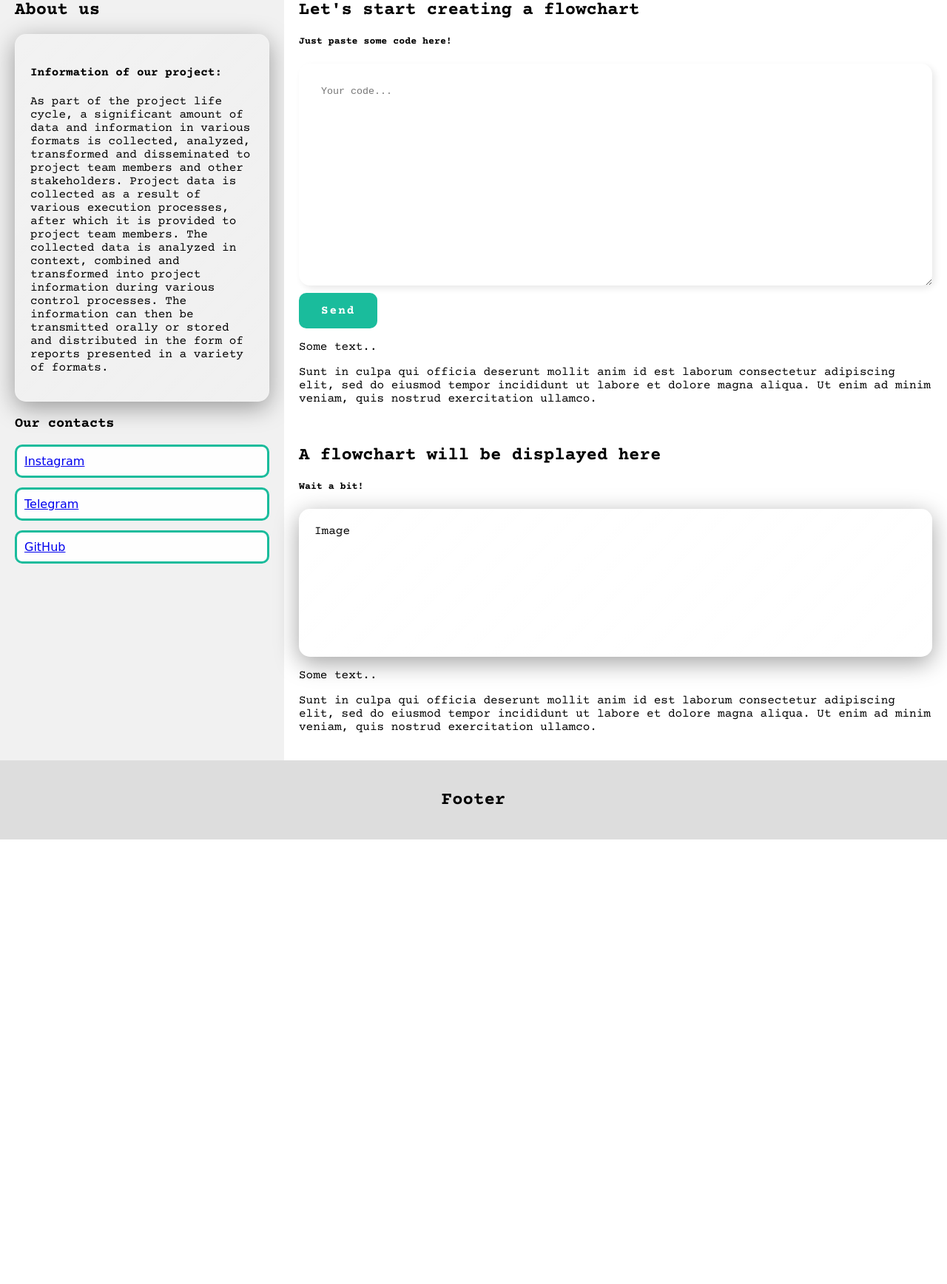
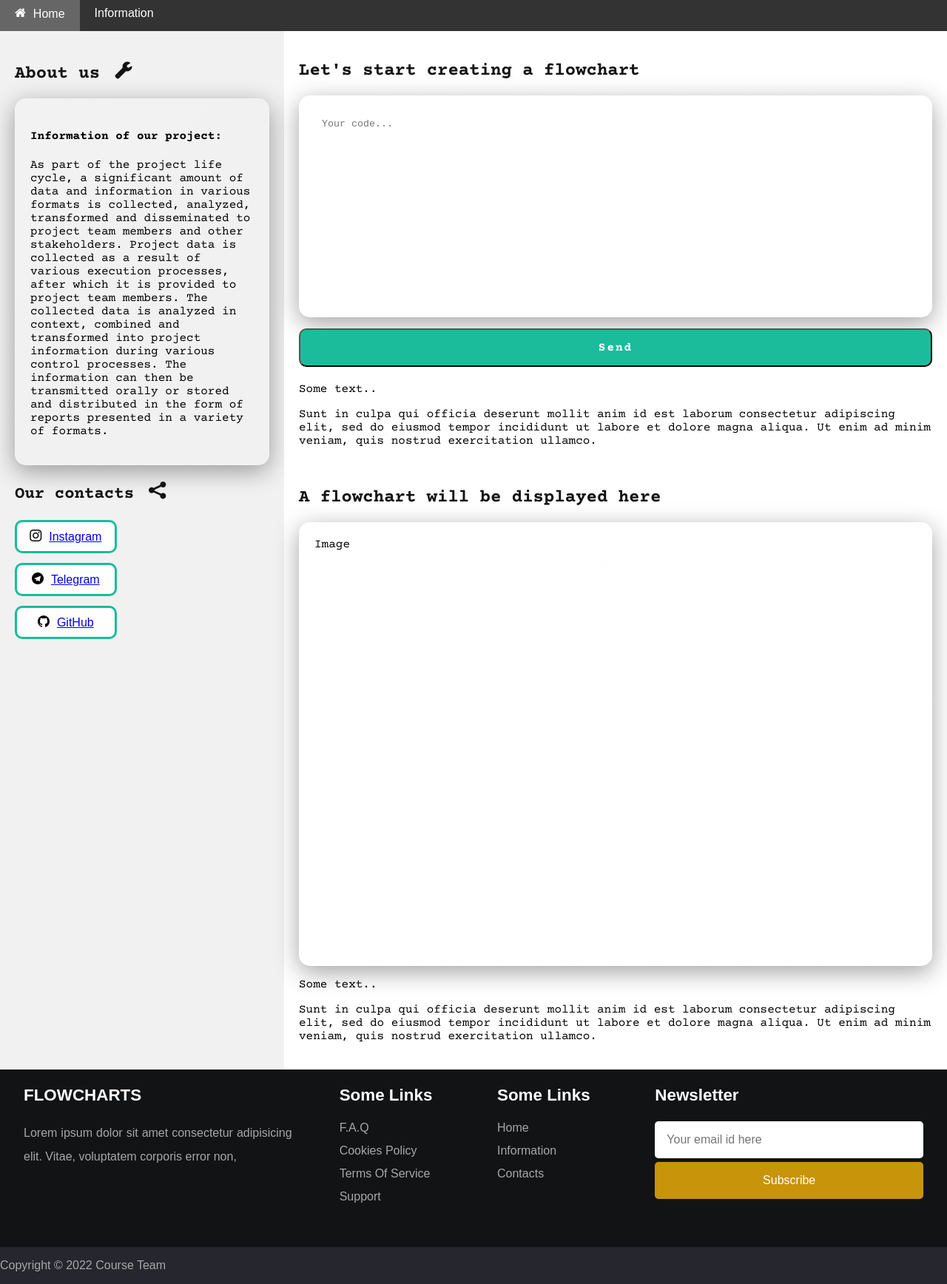
Before and after one commit to chyrkovmaksym/flowcharts, a plain HTML site: page index.html in a window 1280 px wide. Shown: the part 380-2116 px from the top of the page at 74% size. Before the commit the page ends 1515 px from the top, so only its background shows below. Drawn offline with nearby package versions, Linux system fonts and the light colour scheme.

Commit message:
added some methods

```diff
--- /dev/null
+++ b/fonts.css
@@ -0,0 +1,57 @@
+@font-face {
+  font-family: 'icomoon';
+  src:  url('fonts/icomoon.eot?k1fchl');
+  src:  url('fonts/icomoon.eot?k1fchl#iefix') format('embedded-opentype'),
+    url('fonts/icomoon.ttf?k1fchl') format('truetype'),
+    url('fonts/icomoon.woff?k1fchl') format('woff'),
+    url('fonts/icomoon.svg?k1fchl#icomoon') format('svg');
+  font-weight: normal;
+  font-style: normal;
+  font-display: block;
+}
+
+[class^="icon-"], [class*=" icon-"] {
+  /* use !important to prevent issues with browser extensions that change fonts */
+  font-family: 'icomoon' !important;
+  speak: never;
+  font-style: normal;
+  font-weight: normal;
+  font-variant: normal;
+  text-transform: none;
+  line-height: 1;
+
+  /* Better Font Rendering =========== */
+  -webkit-font-smoothing: antialiased;
+  -moz-osx-font-smoothing: grayscale;
+}
+
+.icon-envelope-o:before {
+  content: "\f003";
+}
+.icon-home:before {
+  content: "\f015";
+}
+.icon-comment:before {
+  content: "\f075";
+}
+.icon-wrench:before {
+  content: "\f0ad";
+}
+.icon-cc-visa:before {
+  content: "\f1f0";
+}
+.icon-cc-mastercard:before {
+  content: "\f1f1";
+}
+.icon-share2:before {
+  content: "\ea82";
+}
+.icon-instagram:before {
+  content: "\ea92";
+}
+.icon-telegram:before {
+  content: "\ea95";
+}
+.icon-github:before {
+  content: "\eab0";
+}
--- a/index.html
+++ b/index.html
@@ -1,21 +1,27 @@
 <!DOCTYPE html>
 <html lang="en">
+
 <head>
-    <title>Page Title</title>
+    <title>Document</title>
     <meta charset="UTF-8">
     <meta name="viewport" content="width=device-width, initial-scale=1">
-    <link rel="stylesheet" href="style.css">
+    <link rel="stylesheet" href="styles/style.css">
+    <link rel="stylesheet" href="fonts.css">
+    <link href="https://maxcdn.bootstrapcdn.com/font-awesome/4.7.0/css/font-awesome.min.css" rel="stylesheet"
+        integrity="sha384-wvfXpqpZZVQGK6TAh5PVlGOfQNHSoD2xbE+QkPxCAFlNEevoEH3Sl0sibVcOQVnN" crossorigin="anonymous">
     <link rel="preconnect" href="https://fonts.googleapis.com">
     <link rel="preconnect" href="https://fonts.gstatic.com" crossorigin>
-    <link href="https://fonts.googleapis.com/css2?family=Courier+Prime:ital,wght@0,400;0,700;1,400;1,700&display=swap" rel="stylesheet">
+    <link href="https://fonts.googleapis.com/css2?family=Courier+Prime:ital,wght@0,400;0,700;1,400;1,700&display=swap"
+        rel="stylesheet">
+
 </head>
+
 <body>
-
     <div class="header">
-    <h1>My Website</h1>
-    <p>A <b>responsive</b> website created by me.</p>
+        <div class="wrapper">
+            <p class="title">FLOWCHARTS</p>
         </div>
-
+    </div>
     <div class="navbar">
         <a href="#" class="active">Home</a>
         <a href="#">Information</a>
@@ -23,40 +29,94 @@
 
     <div class="row">
         <div class="side">
-        <h2 class="info_us">About us</h2>
-        <div class="fakeimg" style="height:auto;">
+            <h2 class="about_us">About us</h2>
+            <div class="text_about_us" style="height:auto;">
                 <h4 class="inf_pro">Information of our project:</h4>
-            <p class="inf_pro">As part of the project life cycle, a significant amount of data and information in various formats is collected, analyzed, transformed and disseminated to project team members and other stakeholders. Project data is collected as a result of various execution processes, after which it is provided to project team members. The collected data is analyzed in context, combined and transformed into project information during various control processes. The information can then be transmitted orally or stored and distributed in the form of reports presented in a variety of formats.</p>
+                <p class="inf_pro">As part of the project life cycle, a significant amount of data and information in
+                    various formats is collected, analyzed, transformed and disseminated to project team members and
+                    other stakeholders. Project data is collected as a result of various execution processes, after
+                    which it is provided to project team members. The collected data is analyzed in context, combined
+                    and transformed into project information during various control processes. The information can then
+                    be transmitted orally or stored and distributed in the form of reports presented in a variety of
+                    formats.</p>
             </div>
-        <h3 class="info_us" >Our contacts</h3>
+            <h3 class="contacts">Our contacts</h3>
             <ol class="bullet">
-            <li><a href="#">Instagram</a></li>
-            <li><a href="#">Telegram</a></li>
-            <li><a href="#">GitHub</a></li>
-
+                <li class="li_inst"><a href="#">Instagram</a></li>
+                <li class="li_tg"><a href="#">Telegram</a></li>
+                <li class="li_git"><a href="#">GitHub</a></li>
             </ol>
         </div>
         <div class="main">
-        <h2 class="info_us" >Let's start creating a flowchart</h2>
-        <h5 >Just paste some code here!</h5>
-        <div class="code_" style="height:300px;">
-            <textarea  id="code" placeholder="Your code..."></textarea>
-        </div>
-        <a href="" id="button" class="button">Send</a>
+            <h2 class="headers">Let's start creating a flowchart</h2>
+            <textarea name="code" id="code" class="code_" style="height: 300px;" placeholder="Your code..."></textarea>
+            <button id="button" class="button">Send</button>
             <p>Some text..</p>
-        <p>Sunt in culpa qui officia deserunt mollit anim id est laborum consectetur adipiscing elit, sed do eiusmod tempor incididunt ut labore et dolore magna aliqua. Ut enim ad minim veniam, quis nostrud exercitation ullamco.</p>
+            <p>Sunt in culpa qui officia deserunt mollit anim id est laborum consectetur adipiscing elit, sed do eiusmod
+                tempor incididunt ut labore et dolore magna aliqua. Ut enim ad minim veniam, quis nostrud exercitation
+                ullamco.</p>
             <br>
-        <h2 class="info_us" >A flowchart will be displayed here</h2>
-        <h5>Wait a bit!</h5>
-        <div class="fakeimg" style="height:200px;">Image</div>
+            <h2 class="headers">A flowchart will be displayed here</h2>
+            <div class="fakeimg" style="height:600px;">Image</div>
             <p>Some text..</p>
-        <p>Sunt in culpa qui officia deserunt mollit anim id est laborum consectetur adipiscing elit, sed do eiusmod tempor incididunt ut labore et dolore magna aliqua. Ut enim ad minim veniam, quis nostrud exercitation ullamco.</p>
+            <p>Sunt in culpa qui officia deserunt mollit anim id est laborum consectetur adipiscing elit, sed do eiusmod
+                tempor incididunt ut labore et dolore magna aliqua. Ut enim ad minim veniam, quis nostrud exercitation
+                ullamco.</p>
         </div>
     </div>
+    <footer>
+        <div class="row primary">
+            <div class="column about">
+                <h3>FLOWCHARTS</h3>
+                <p>
+                    Lorem ipsum dolor sit amet consectetur adipisicing elit. Vitae,
+                    voluptatem corporis error non,
+                </p>
+            </div>
+            <div class="column links">
+                <h3>Some Links</h3>
+                <ul>
+                    <li>
+                        <a href="#faq">F.A.Q</a>
+                    </li>
+                    <li>
+                        <a href="#cookies-policy">Cookies Policy</a>
+                    </li>
+                    <li>
+                        <a href="#terms-of-services">Terms Of Service</a>
+                    </li>
+                    <li>
+                        <a href="#support">Support</a>
+                    </li>
+                </ul>
+            </div>
+            <div class="column links">
+                <h3>Some Links</h3>
+                <ul>
+                    <li>
+                        <a href="#home">Home</a>
+                    </li>
+                    <li>
+                        <a href="#information">Information</a>
+                    </li>
+                    <li>
+                        <a href="#contacts">Contacts</a>
+                    </li>
+                </ul>
+            </div>
+            <div class="column subscribe">
+                <h3>Newsletter</h3>
+                <div>
+                    <input placeholder="Your email id here" type="email" />
+                    <button>Subscribe</button>
+                </div>
+            </div>
+        </div>
+        <div class="row copyright">
+            <p>Copyright &copy; 2022 Course Team</p>
+        </div>
+    </footer>
+    <script src="scripts/script.js"></script>
+</body>
 
-<div class="footer">
-    <h2>Footer</h2>
-</div>
-<script src="script.js"></script>
-</body>
 </html>
--- a/style.css
+++ /dev/null
@@ -1,145 +0,0 @@
-* {
-    box-sizing: border-box;
-}
-
-body {
-    font-family: 'Courier Prime', monospace;
-    margin: 0;
-}
-
-.header {
-    padding: 80px;
-    text-align: center;
-    background: #1abc9c;
-    color: white;
-}
-
-.header h1 {
-    font-size: 40px;
-}
-
-.navbar {
-    overflow: hidden;
-    background-color: #333;
-    position: sticky;
-    position: -webkit-sticky;
-    top: 0;
-}
-
-.navbar a {
-    float: left;
-    display: block;
-    color: white;
-    text-align: center;
-    padding: 14px 20px;
-    text-decoration: none;
-    font-family: 'Bungee', cursive;;
-}
-
-.navbar a:hover {
-    background-color: #ddd;
-    color: black;
-}
-
-.navbar a.active {
-    background-color: #666;
-    color: white;
-}
-
-.row {
-    display: -ms-flexbox;
-    display: flex;
-    -ms-flex-wrap: wrap;
-    flex-wrap: wrap;
-
-}
-
-.side {
-    -ms-flex: 30%;
-    flex: 30%;
-    background-color: #f1f1f1;
-    padding: 20px;
-}
-
-.main {
-    -ms-flex: 70%;
-    flex: 70%;
-    background-color: white;
-    padding: 20px;
-}
-
-.fakeimg {
-    width: 100%;
-    background: linear-gradient(135deg, rgba(255, 255, 255, 0.1), rgba(255, 255, 255, 0));
-    -webkit-backdrop-filter: blur(10px);
-    border-radius:15px;
-    border: 1px solid rgba(255, 255, 255, 0.18);
-    box-shadow: 0 8px 32px 0 rgba(0,0,0,0.37);
-    padding: 20px;
-
-
-}
-textarea {
-    width:100%;
-    resize: vertical;
-    padding:30px;
-    border-radius:15px;
-    border:0;
-    box-shadow:4px 4px 10px rgba(0,0.2,0.2,0.09);
-    height:300px;
-}
-.info_us {
-    font-family: 'Courier Prime', monospace;
-}
-.bullet {
-    margin-left: 0;
-    list-style: none;
-    counter-reset: li;
-    padding: 0px;
-}
-.bullet li {
-    position: static;
-    margin-bottom: 13px;
-    border: 3px solid #1abc9c;;
-    padding: 10px;
-    border-radius: 10px;
-    background: #FEFEFE;
-    color: #231F20;
-    font-family: 'Bungee', cursive;;
-}
-
-.footer {
-    padding: 20px;
-    text-align: center;
-    background: #ddd;
-}
-
-@media screen and (max-width: 700px) {
-    .row {
-        flex-direction: column;
-    }
-}
-
-@media screen and (max-width: 400px) {
-    .navbar a {
-        float: none;
-        width: 100%;
-    }
-}
-.button {
-    text-decoration: none;
-    display: inline-block;
-    padding: 15px 30px;
-    margin-top: 10px ;
-    border-radius: 10px;
-    box-shadow: 0 0 40px 40px #1abc9c inset, 0 0 0 0 #1abc9c;;
-    font-family: 'Courier Prime', monospace;
-    font-weight: bold;
-    letter-spacing: 2px;
-    color: white;
-    transition: .15s ease-in-out;
-}
-.button:hover {
-    box-shadow: 0 0 10px 0 #F137A6 inset, 0 0 10px 4px #F137A6;
-    color: #F137A6;
-}
--- /dev/null
+++ b/styles/style.css
@@ -0,0 +1,330 @@
+* {
+    box-sizing: border-box;
+}
+
+body {
+    font-family: 'Courier Prime', monospace;
+    margin: 0;
+}
+
+.header {
+    padding: 0px;
+    text-align: center;
+    background: #1abc9c;
+    color: white;
+    font-family: "Poppins", sans-serif;
+}
+
+.header h1 {
+    font-size: 40px;
+}
+
+.navbar {
+    overflow: hidden;
+    background-color: #333;
+    position: sticky;
+    position: -webkit-sticky;
+    top: 0;
+}
+
+.navbar a {
+    float: left;
+    display: block;
+    color: white;
+    text-align: center;
+    padding: 14px 20px;
+    text-decoration: none;
+    font-family: "Poppins", sans-serif;
+}
+
+.navbar a:hover {
+    background-color: #ddd;
+    color: black;
+}
+
+.navbar a.active {
+    background-color: #666;
+    color: white;
+}
+
+.navbar a.active::before {
+    padding-right: 10px;
+    content: "\f015";
+    font-family: 'icomoon';
+}
+
+.row {
+    display: -ms-flexbox;
+    display: flex;
+    -ms-flex-wrap: wrap;
+    flex-wrap: wrap;
+
+}
+
+.side {
+    -ms-flex: 30%;
+    flex: 30%;
+    background-color: #f1f1f1;
+    padding: 20px;
+}
+
+.main {
+    -ms-flex: 70%;
+    flex: 70%;
+    background-color: white;
+    padding: 20px;
+}
+
+.fakeimg {
+    width: 100%;
+    background: linear-gradient(135deg, rgba(255, 255, 255, 0.1), rgba(255, 255, 255, 0));
+    -webkit-backdrop-filter: blur(10px);
+    border-radius:15px;
+    border: 1px solid rgba(255, 255, 255, 0.18);
+    box-shadow: 0 8px 32px 0 rgba(0,0,0,0.37);
+    padding: 20px;
+}
+
+.text_about_us {
+    width: 100%;
+    background: linear-gradient(135deg, rgba(255, 255, 255, 0.1), rgba(255, 255, 255, 0));
+    -webkit-backdrop-filter: blur(10px);
+    border-radius:15px;
+    border: 1px solid rgba(255, 255, 255, 0.18);
+    box-shadow: 0 8px 32px 0 rgba(0,0,0,0.37);
+    padding: 20px;
+}
+
+
+textarea {
+    width:100%;
+    resize: none;
+    padding:30px;
+    background: linear-gradient(135deg, rgba(255, 255, 255, 0.1), rgba(255, 255, 255, 0));
+    -webkit-backdrop-filter: blur(10px);
+    border-radius:15px;
+    border: 1px solid rgba(255, 255, 255, 0.18);
+    box-shadow: 0 8px 32px 0 rgba(0,0,0,0.37);
+    height:300px;
+}
+
+.contacts, .headers, .about_us {
+    font-family: 'Courier Prime', monospace;
+    color: #121315;
+}
+
+.bullet {
+    font-family: "Poppins", sans-serif;
+    margin-left: 0;
+    list-style: none;
+    counter-reset: li;
+    padding: 0px;
+    width: 40%;
+    text-align: center;
+}
+
+
+
+.bullet .li_inst, .li_git, .li_tg {
+    position: static;
+    margin-bottom: 13px;
+    border: 3px solid #1abc9c;;
+    padding: 10px;
+    border-radius: 10px;
+    background: #FEFEFE;
+    color: #000000;
+    font-family: "Poppins", sans-serif;
+}
+
+.bullet li:hover {
+    border: 3px solid white;
+    background: #1abc9c;
+    box-shadow: 0 8px 32px 0 rgba(0,0,0,0.37);
+    color: #000000;
+    font-family: 'Courier Prime', monospace;
+}
+
+.li_inst::before {
+    padding-right: 10px;
+    content: "\ea92";
+    font-family: 'icomoon';
+}
+
+.li_tg::before {
+    padding-right: 10px;
+    content: "\ea95";
+    font-family: 'icomoon';
+}
+
+.li_git::before {
+    padding-right: 10px;
+    content: "\eab0";
+    font-family: 'icomoon';
+}
+
+footer {
+    background-color: #121315;
+    color: #a7a7a7;
+    font-size: 16px;
+}
+
+footer * {
+    font-family: "Poppins", sans-serif;
+    box-sizing: border-box;
+    border: none;
+    outline: none;
+}
+
+.row.primary {
+    display: grid;
+    grid-template-columns: 2fr 1fr 1fr 2fr;
+    align-items: stretch;
+}
+
+.column {
+    width: 100%;
+    display: flex;
+    flex-direction: column;
+    padding: 0 2em;
+    min-height: 15em;
+}
+
+h3 {
+    width: 100%;
+    text-align: left;
+    color: white;
+    font-size: 1.4em;
+    white-space: nowrap;
+}
+
+ul {
+    list-style: none;
+    display: flex;
+    flex-direction: column;
+    padding: 0;
+    margin: 0;
+}
+
+li:not(:first-child) {
+    margin-top: 0.8em;
+}
+
+ul li a {
+    color: #a7a7a7;
+    text-decoration: none;
+}
+
+ul li a:hover {
+    color: #2a8ded;
+}
+
+.about p {
+    text-align: justify;
+    line-height: 2;
+    margin: 0;
+}
+
+input,
+button {
+    font-size: 1em;
+    padding: 1em;
+    width: 100%;
+    border-radius: 5px;
+    margin-bottom: 5px;
+}
+
+button {
+    background-color: #c7940a;
+    color: #ffffff;
+}
+
+.copyright {
+    height: auto;
+    background-color: #25262e;
+}
+
+@media screen and (max-width: 850px) {
+    .row.primary {
+        grid-template-columns: 1fr;
+    }
+
+}
+
+@media screen and (max-width: 700px) {
+    .row {
+        flex-direction: column;
+    }
+}
+
+@media screen and (max-width: 400px) {
+    .navbar a {
+        float: none;
+        width: 100%;
+    }
+}
+
+.button {
+    text-decoration: none;
+    display: inline-block;
+    padding: 15px 30px;
+    margin-top: 10px ;
+    border-radius: 10px;
+    box-shadow: 0 0 40px 40px #1abc9c inset, 0 0 0 0 #1abc9c;;
+    font-family: 'Courier Prime', monospace;
+    font-weight: bold;
+    letter-spacing: 2px;
+    color: white;
+    transition: .15s ease-in-out;
+}
+
+.button:hover {
+    box-shadow: 0 0 10px 0 #F137A6 inset, 0 0 10px 4px #F137A6;
+    color: #F137A6;
+}
+
+.wrapper {
+    display: flex;
+    justify-content: center;
+}
+
+.title {
+    width: 10ch;
+     color: white;
+     font-family: 'Courier Prime', monospace;
+     font-size: 120px;
+     white-space: nowrap;
+     overflow: hidden;
+     border-right: 5px solid white;
+     animation: flashing-border 0.75s step-end infinite,
+      text 5s steps(10);
+}
+
+@keyframes flashing-border {
+    0% {
+        border-color: white;
+    }
+    50% {
+        border-color: transparent;
+    }
+    100% {
+        border-color: white;
+    }
+}
+
+@keyframes text {
+    from {
+        width: 0;
+    }
+}
+
+ .contacts::after {
+     padding-left: 20px;
+     content: "\ea82";
+     font-family: 'icomoon';
+ }
+
+ .about_us::after {
+    padding-left: 20px;
+    content: "\f0ad";
+    font-family: 'icomoon';
+ }
```
Also changed, not shown: scripts/script.js (+56 -15 lines), fonts/icomoon.ttf (added), fonts/icomoon.woff (added), 2 other files. Lines whose indentation alone changed are shown as unchanged.
